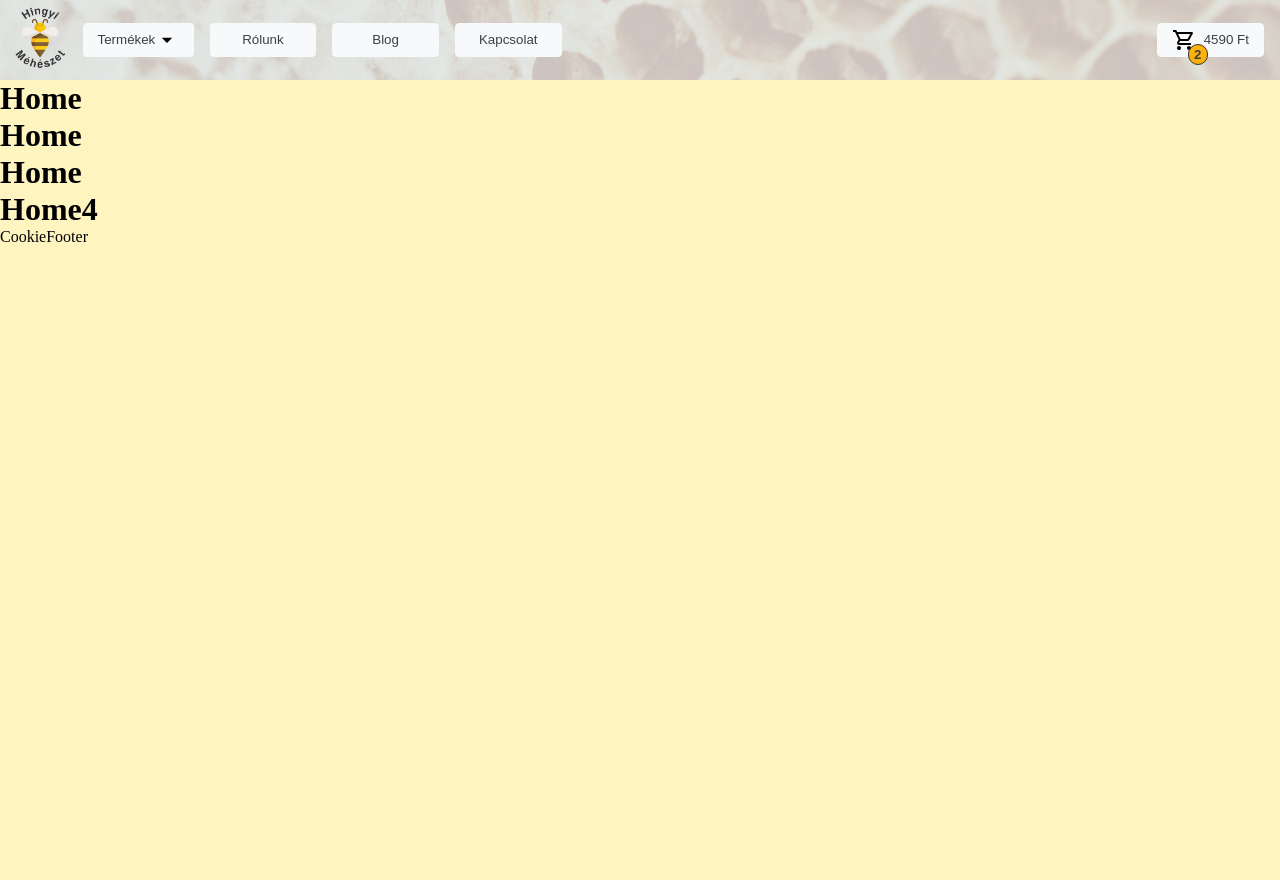
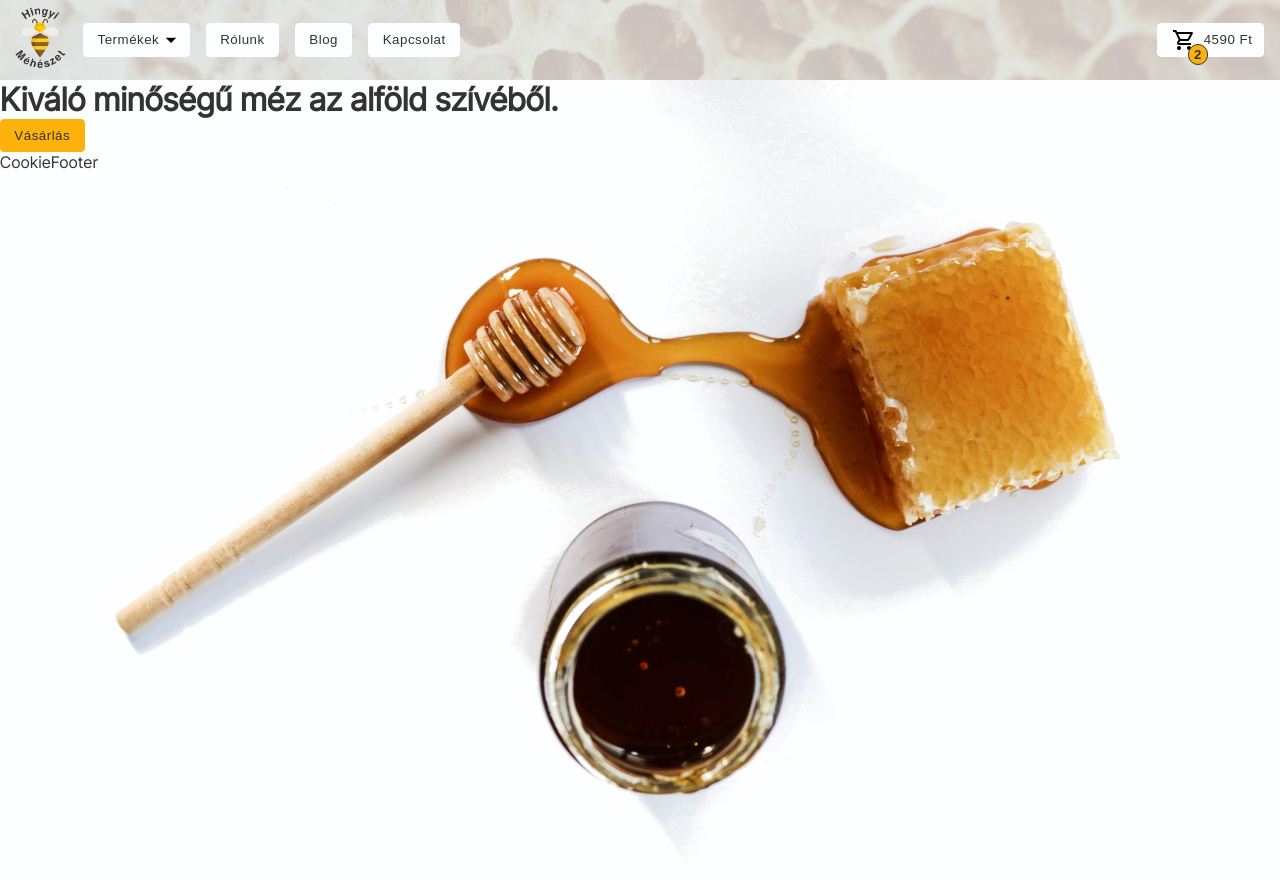
Before and after one commit to tibilodon/beepal, a Next.js app: page / in a window 1280 px wide. Before the commit the page ends 800 px from the top, so only its background shows below. Built offline with nearby package versions, Linux system fonts and the light colour scheme.

Commit message:
/home #1

```diff
--- a/app/globals.css
+++ b/app/globals.css
@@ -4,10 +4,12 @@
   padding: 0;
   text-decoration: none;
   list-style-type: none;
+  letter-spacing: 0.5px;
+  color: #333;
 }
 button {
   cursor: pointer;
 }
 body {
-  background-color: #fef4c0;
+  background-color: #fdfeff;
 }
--- a/app/layout.tsx
+++ b/app/layout.tsx
@@ -1,6 +1,15 @@
 import "./globals.css";
 import Header from "./Header";
 import styles from "@/styles/header.module.scss";
+import { Inter_Tight } from "@next/font/google";
+
+// If loading a variable font, you don't need to specify the font weight
+const inter = Inter_Tight({
+  subsets: ["cyrillic"],
+  weight: "400",
+  // default, can also use "swap" to ensure custom font always shows
+  display: "optional",
+});
 
 export default function RootLayout({
   children,
@@ -8,7 +17,7 @@ export default function RootLayout({
   children: React.ReactNode;
 }) {
   return (
-    <html lang="en">
+    <html className={inter.className} lang="en">
       {/*
         <head /> will contain the components returned by the nearest parent
         head.tsx. Find out more at https://beta.nextjs.org/docs/api-reference/file-conventions/head
--- a/app/page.tsx
+++ b/app/page.tsx
@@ -2,6 +2,9 @@ import React from "react";
 import CookieFooter from "./CookieFooter";
 import Dropdown from "@/components/dropdown/Dropdown";
 import styles from "@/styles/home.module.scss";
+import Image from "next/image";
+import Link from "next/link";
+import Button from "@/components/Button";
 
 interface HomeProps {
   props: any;
@@ -12,10 +15,9 @@ const Home: React.FC<HomeProps> = () => {
     <>
       <div className={styles.wrap}>
         <div>
-          <h1>Home</h1>
-          <h1>Home</h1>
-          <h1>Home</h1>
-          <h1>Home4</h1>
+          <h1>Kiváló minőségű méz az alföld szívéből.</h1>
+
+          <Button text="Vásárlás" />
           <CookieFooter />
         </div>
         <div className={styles.test}>{/* <Dropdown /> */}</div>
--- a/styles/basket.module.scss
+++ b/styles/basket.module.scss
@@ -3,7 +3,7 @@
 
 .wrap {
   // @include test();
-  @include mix.button();
+  @include mix.button($bgCol, 8em);
   display: flex;
   align-items: center;
   position: relative;
--- a/styles/button.module.scss
+++ b/styles/button.module.scss
@@ -2,9 +2,10 @@
 @use "./vars" as *;
 
 .wrap {
-  width: 100%;
-  // @include test();
-  @include mix.button();
+  display: flex;
+  align-items: center;
+  justify-content: center;
+  @include mix.button($bgCol, 8em);
 }
 .wrap:hover {
   @include mix.buttonHover();
--- a/styles/dropdownButton.module.scss
+++ b/styles/dropdownButton.module.scss
@@ -10,7 +10,7 @@
     @include rtest();
     display: flex;
     align-items: center;
-    @include mix.button();
+    @include mix.button($bgCol, 8em);
   }
   .dropdown {
     display: none;
--- a/styles/home.module.scss
+++ b/styles/home.module.scss
@@ -2,6 +2,17 @@
 @use "./vars" as *;
 
 .wrap {
+  background-color: $bgCol;
   display: flex;
-  gap: 10em;
+  background-image: url("../assets/homeImg.jpg");
+  background-size: contain;
+  background-repeat: no-repeat;
+  background-position: center right;
+  width: 100%;
+  min-height: 100vh;
+  background-blend-mode: darken;
+  // gap: 10em;
+  button {
+    @include mix.button($honeyCol, 8em);
+  }
 }
--- a/styles/mixins/button.scss
+++ b/styles/mixins/button.scss
@@ -1,15 +1,16 @@
-@use "../vars" as *;
-@mixin button() {
+@use "../vars" as var;
+
+@mixin button($bgCol, $width) {
   // cursor: pointer;
-  background-color: #f8f9fa;
-  border: 1px solid #f8f9fa;
+  background-color: $bgCol;
+  border: 1px solid $bgCol;
   border-radius: 4px;
-  color: #3c4043;
+  color: var.$blackCol;
   font-family: arial, sans-serif;
   // font-size: 1em;
   height: 2.5em;
   line-height: 1em;
-  min-width: 8em;
+  max-width: $width;
   padding: 0 1em;
   text-align: center;
   user-select: none;
@@ -20,7 +21,7 @@
 
 @mixin buttonHover() {
   border-color: #dadce0;
-  box-shadow: rgba(0, 0, 0, 0.5) 0 2px 2px;
+  box-shadow: rgba(0, 0, 0, 0.3) 0 2px 3px;
   // box-shadow: rgba(0, 0, 0, 0.1) 0 1px 1px;
-  color: #202124;
+  color: var.$blackCol;
 }
--- a/styles/vars/colors.scss
+++ b/styles/vars/colors.scss
@@ -1,3 +1,3 @@
 $blackCol: #333;
-$bgCol: #fef4c0;
+$bgCol: #fdfeff;
 $honeyCol: #fdb10b;
```
Also changed, not shown: assets/homeImg.jpg (added).
